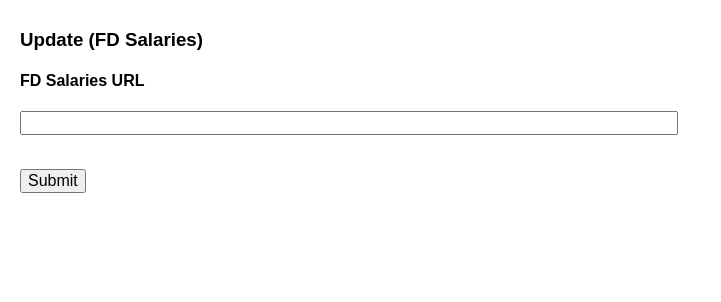
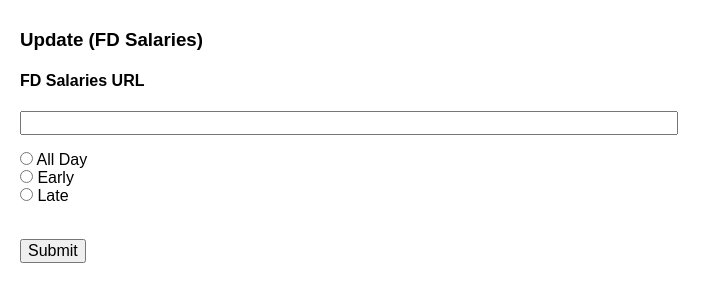
Before and after one commit to deebarizo/dfs-mlb-tools-1.0, a CodeIgniter app: page /dfsmlbtools/update/fd in a window 1280 px wide. Shown: the part 57-359 px from the top of the page, without its empty margins (0-721 px from the left). Run offline with CodeIgniter, Linux system fonts and the light colour scheme; some libraries are stand-ins or nearby versions.

Commit message:
Added league time to update fd salaries

```diff
--- a/application/controllers/update.php
+++ b/application/controllers/update.php
@@ -20,6 +20,7 @@ class Update extends CI_Controller {
 		$today_year = $this->today_year;
 
 		$this->form_validation->set_rules('url', 'URL', 'required|trim');
+		$this->form_validation->set_rules('league-time', 'League Time', 'required');
 
 		$this->form_validation->set_error_delimiters('<br /><span style="color:red" class="error">', '</span>');
 
@@ -27,7 +28,8 @@ class Update extends CI_Controller {
 			$data['message'] = 'Form validation error.';
 		} else {
 			$form_data = array(
-				'url' => set_value('url')
+				'url' => set_value('url'),
+				'league_time' => set_value('league-time')
 			);
 
 			$this->load->model('scraping_model');
--- a/application/views/update_fd.php
+++ b/application/views/update_fd.php
@@ -14,6 +14,17 @@
 					        <?php echo form_error('url'); ?>
 						</p>
 
+						<p class="league-time">
+							<input type="radio" name="league-time" id="all-day" value="all-day"> All Day
+						</p>
+						<p class="league-time">
+							<input type="radio" name="league-time" id="early" value="early"> Early
+						</p>
+						<p class="league-time">
+							<input type="radio" name="league-time" id="late" value="late"> Late
+							<?php echo '<br>'.form_error('league-time'); ?>
+						</p>
+
 						<p>
 					        <br>
 					        <?php echo form_submit( 'submit', 'Submit'); ?>
--- a/css/main.css
+++ b/css/main.css
@@ -38,3 +38,8 @@ tr.top-play {
 button.solver {
 	margin-top: 10px;
 }
+
+p.league-time {
+	margin: 0;
+	padding: 0;
+}
```
Also changed, not shown: application/models/scraping_model.php (+14 -4 lines), application/views/daily_fd.php (+1 -3 lines).
